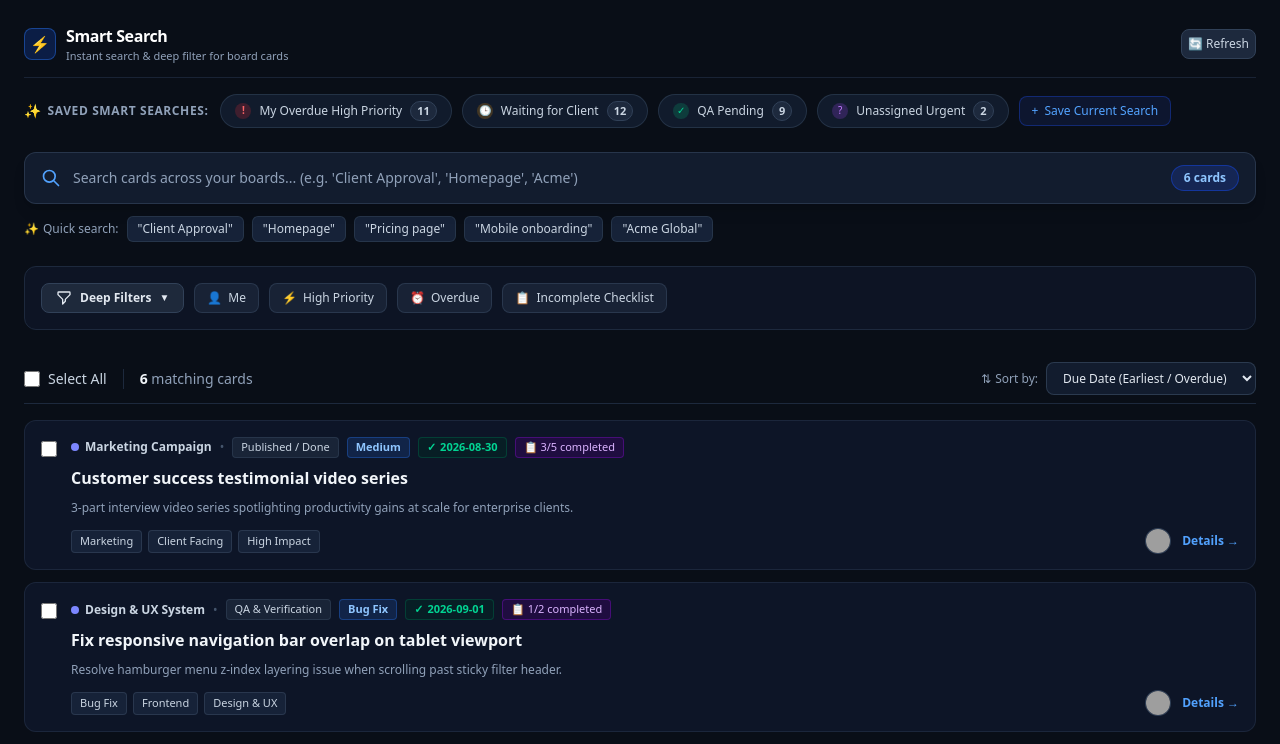
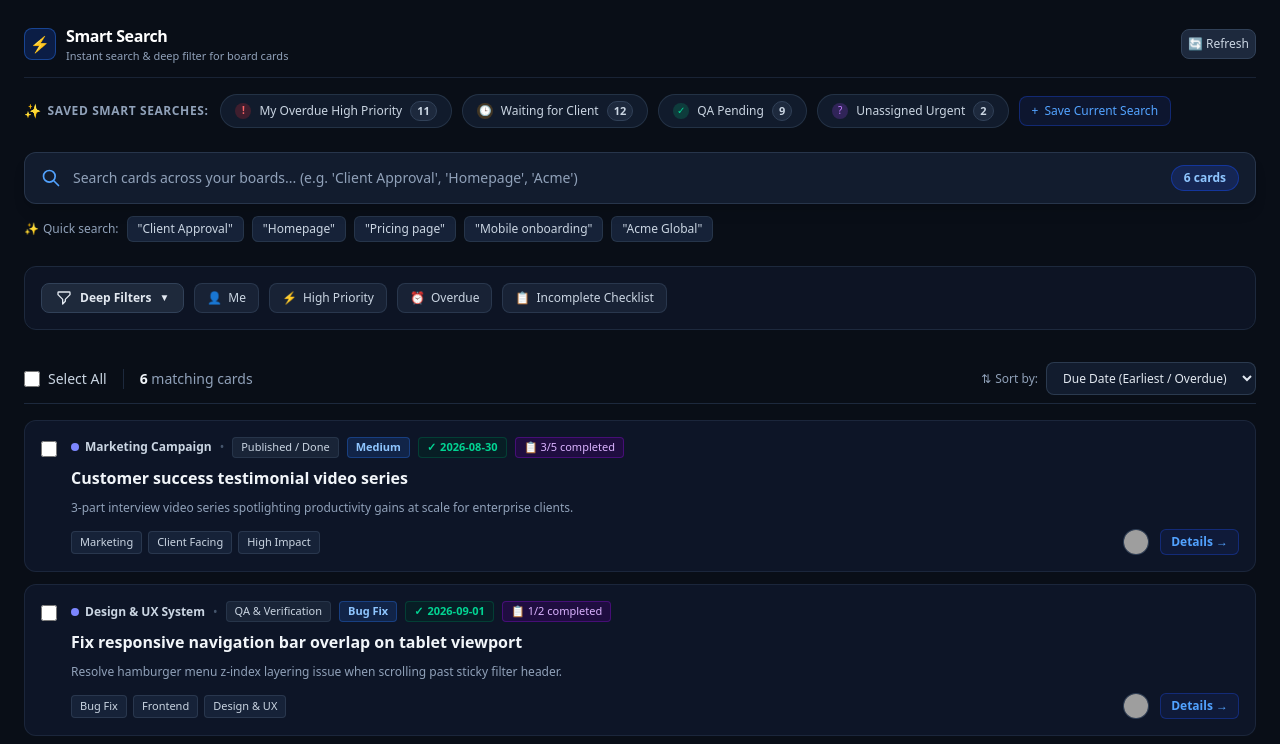
Before and after one commit to Techexplified/smart-search, a React (Vite) app: page / in a window 1280 px wide. Shown: the top 744 px of the page. Built offline with nearby package versions, Linux system fonts and the light colour scheme; grey boxes are pictures that could not be loaded.

Commit message:
Add native Trello t.showCard redirect handler when clicking Details button or card title

```diff
--- a/src/App.jsx
+++ b/src/App.jsx
@@ -34,7 +34,7 @@ export default function App() {
     sortBy: 'Due Date (Earliest / Overdue)'
   })
 
-  // Load cards directly from Trello Power-Up SDK (Zero Auth Needed)
+  // Load cards directly from Trello Power-Up SDK
   const loadCards = useCallback(async () => {
     try {
       if (tContext) {
@@ -60,6 +60,21 @@ export default function App() {
     }, 0)
     return () => clearTimeout(timer)
   }, [loadCards])
+
+  // Open / Redirect to selected Trello card
+  const handleOpenCard = (card) => {
+    if (tContext && typeof tContext.showCard === 'function') {
+      try {
+        tContext.showCard(card.id)
+        return
+      } catch {
+        // Fallback below
+      }
+    }
+    if (card.url) {
+      window.open(card.url, '_blank')
+    }
+  }
 
   // Apply filtering logic to board cards
   const filteredCards = useMemo(() => {
@@ -181,6 +196,7 @@ export default function App() {
               cards={filteredCards}
               sortBy={filterState.sortBy}
               onSortByChange={(val) => handleFilterChange('sortBy', val)}
+              onOpenCard={handleOpenCard}
             />
           </>
         )}
--- a/src/components/CardList.jsx
+++ b/src/components/CardList.jsx
@@ -1,6 +1,6 @@
 import { useState } from 'react'
 
-export default function CardList({ cards, sortBy, onSortByChange }) {
+export default function CardList({ cards, sortBy, onSortByChange, onOpenCard }) {
   const [selectedCardIds, setSelectedCardIds] = useState([])
 
   const isAllSelected = cards.length > 0 && selectedCardIds.length === cards.length
@@ -31,7 +31,7 @@ export default function CardList({ cards, sortBy, onSortByChange }) {
               type="checkbox"
               checked={isAllSelected}
               onChange={handleToggleSelectAll}
-              className="w-4 h-4 rounded bg-[#162238] border-slate-700 text-blue-600 focus:ring-blue-500"
+              className="w-4 h-4 rounded bg-[#162238] border-slate-700 text-blue-600 focus:ring-blue-500 cursor-pointer"
             />
             <span>Select All</span>
           </label>
@@ -137,8 +137,11 @@ export default function CardList({ cards, sortBy, onSortByChange }) {
                       )}
                     </div>
 
-                    {/* Title */}
-                    <h3 className="text-base font-bold text-slate-100 group-hover:text-blue-300 transition-colors">
+                    {/* Title (Clickable) */}
+                    <h3
+                      onClick={() => onOpenCard && onOpenCard(card)}
+                      className="text-base font-bold text-slate-100 hover:text-blue-400 transition-colors cursor-pointer inline-block"
+                    >
                       {card.title}
                     </h3>
 
@@ -173,7 +176,10 @@ export default function CardList({ cards, sortBy, onSortByChange }) {
                           />
                         )}
 
-                        <button className="text-xs font-semibold text-blue-400 hover:text-blue-300 transition-colors flex items-center gap-1">
+                        <button
+                          onClick={() => onOpenCard && onOpenCard(card)}
+                          className="px-2.5 py-1 rounded-md text-xs font-semibold text-blue-400 hover:text-white bg-blue-950/40 hover:bg-blue-600 border border-blue-800/50 transition-all flex items-center gap-1 cursor-pointer"
+                        >
                           Details →
                         </button>
                       </div>
```
